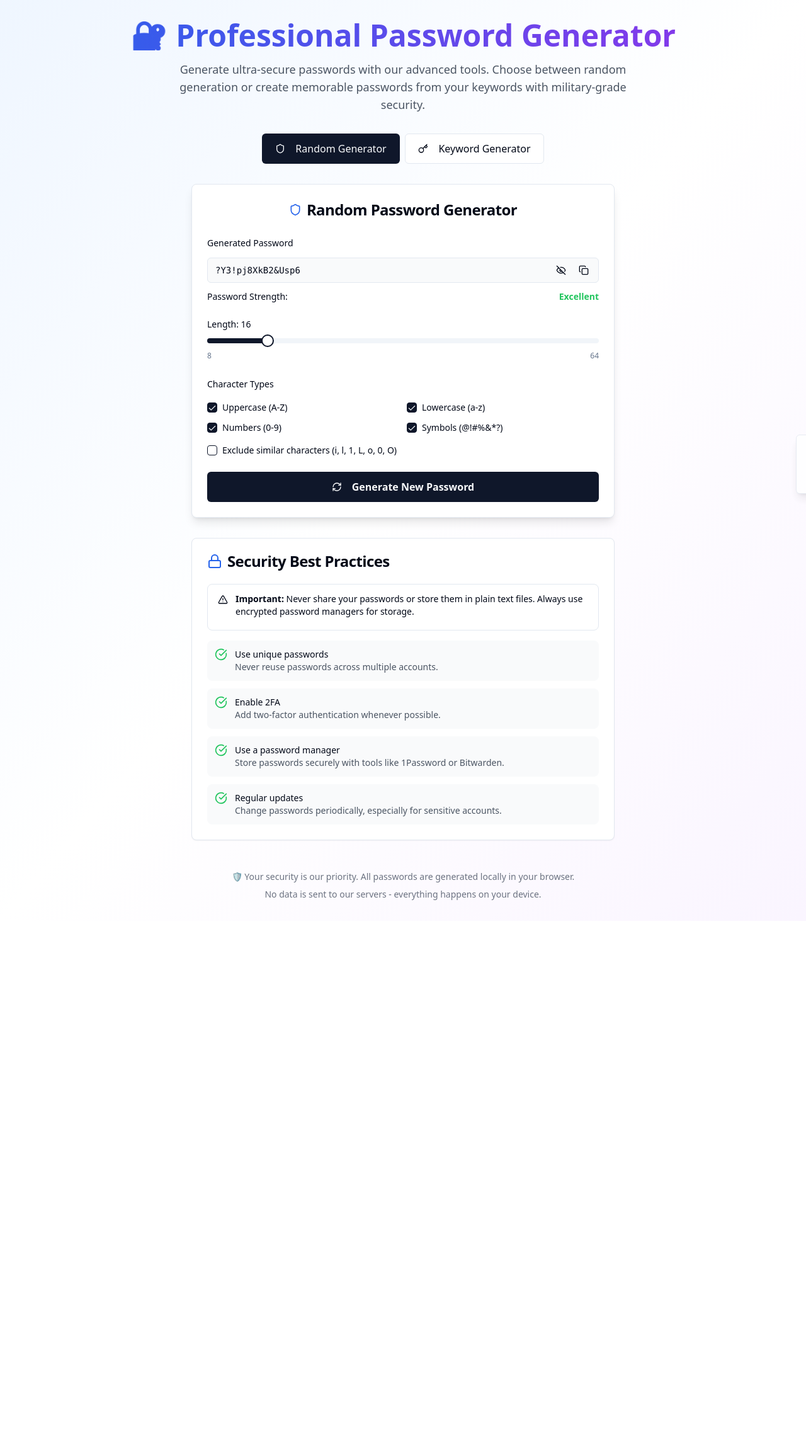
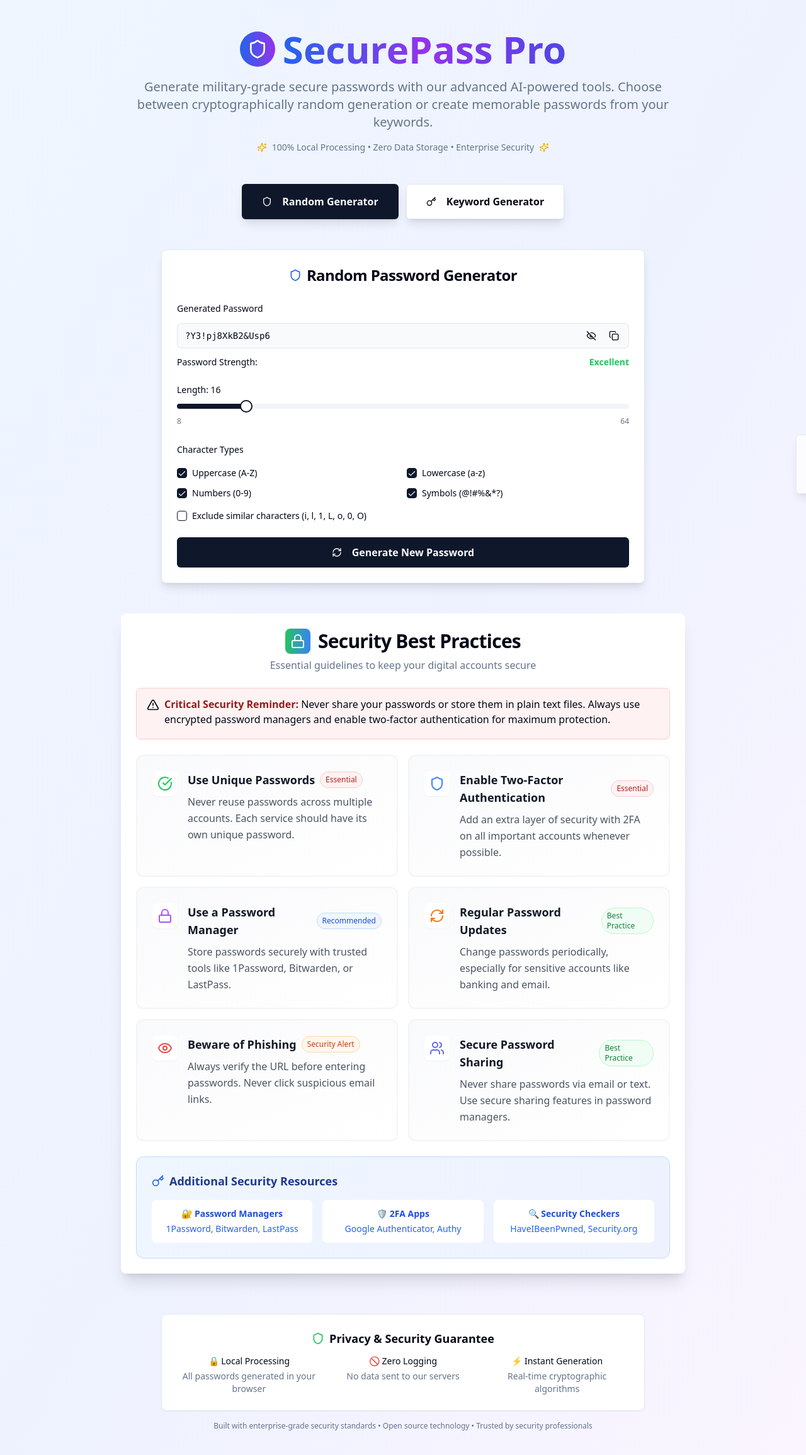
Before and after one commit to vinitdemla/securepasspro, a React (Vite) app: page / in a window 1280 px wide. Shown: the top 2310 px of the page at 63% size. Before the commit the page ends 1462 px from the top, so only its background shows below. Built offline with nearby package versions, Linux system fonts and the light colour scheme.

Commit message:
Improve UI and UX
Enhance the overall look and feel of the application.

```diff
--- a/src/components/SecurityTips.tsx
+++ b/src/components/SecurityTips.tsx
@@ -2,60 +2,124 @@
 import React from 'react';
 import { Card, CardContent, CardHeader, CardTitle } from '@/components/ui/card';
 import { Alert, AlertDescription } from '@/components/ui/alert';
-import { Shield, AlertTriangle, CheckCircle, Lock } from 'lucide-react';
+import { Shield, AlertTriangle, CheckCircle, Lock, Key, Eye, Users, RefreshCw } from 'lucide-react';
 
 const SecurityTips = () => {
   const tips = [
     {
-      icon: <CheckCircle className="text-green-500" size={20} />,
-      title: "Use unique passwords",
-      description: "Never reuse passwords across multiple accounts."
+      icon: <CheckCircle className="text-green-500" size={24} />,
+      title: "Use Unique Passwords",
+      description: "Never reuse passwords across multiple accounts. Each service should have its own unique password.",
+      category: "Essential"
     },
     {
-      icon: <CheckCircle className="text-green-500" size={20} />,
-      title: "Enable 2FA",
-      description: "Add two-factor authentication whenever possible."
+      icon: <Shield className="text-blue-500" size={24} />,
+      title: "Enable Two-Factor Authentication",
+      description: "Add an extra layer of security with 2FA on all important accounts whenever possible.",
+      category: "Essential"
     },
     {
-      icon: <CheckCircle className="text-green-500" size={20} />,
-      title: "Use a password manager",
-      description: "Store passwords securely with tools like 1Password or Bitwarden."
+      icon: <Lock className="text-purple-500" size={24} />,
+      title: "Use a Password Manager",
+      description: "Store passwords securely with trusted tools like 1Password, Bitwarden, or LastPass.",
+      category: "Recommended"
     },
     {
-      icon: <CheckCircle className="text-green-500" size={20} />,
-      title: "Regular updates",
-      description: "Change passwords periodically, especially for sensitive accounts."
+      icon: <RefreshCw className="text-orange-500" size={24} />,
+      title: "Regular Password Updates",
+      description: "Change passwords periodically, especially for sensitive accounts like banking and email.",
+      category: "Best Practice"
+    },
+    {
+      icon: <Eye className="text-red-500" size={24} />,
+      title: "Beware of Phishing",
+      description: "Always verify the URL before entering passwords. Never click suspicious email links.",
+      category: "Security Alert"
+    },
+    {
+      icon: <Users className="text-indigo-500" size={24} />,
+      title: "Secure Password Sharing",
+      description: "Never share passwords via email or text. Use secure sharing features in password managers.",
+      category: "Best Practice"
     }
   ];
 
+  const getCategoryColor = (category: string) => {
+    switch (category) {
+      case 'Essential': return 'bg-red-50 text-red-700 border-red-200';
+      case 'Recommended': return 'bg-blue-50 text-blue-700 border-blue-200';
+      case 'Best Practice': return 'bg-green-50 text-green-700 border-green-200';
+      case 'Security Alert': return 'bg-orange-50 text-orange-700 border-orange-200';
+      default: return 'bg-gray-50 text-gray-700 border-gray-200';
+    }
+  };
+
   return (
-    <div className="w-full max-w-2xl mx-auto space-y-4">
-      <Card>
-        <CardHeader>
-          <CardTitle className="flex items-center gap-2">
-            <Lock className="text-blue-600" />
+    <div className="w-full max-w-4xl mx-auto space-y-6">
+      <Card className="shadow-xl border-0 bg-gradient-to-b from-card to-card/50">
+        <CardHeader className="text-center pb-6">
+          <CardTitle className="flex items-center justify-center gap-3 text-2xl md:text-3xl">
+            <div className="p-2 bg-gradient-to-r from-green-500 to-blue-500 rounded-lg">
+              <Lock className="text-white" size={24} />
+            </div>
             Security Best Practices
           </CardTitle>
+          <p className="text-muted-foreground mt-2">
+            Essential guidelines to keep your digital accounts secure
+          </p>
         </CardHeader>
-        <CardContent className="space-y-4">
-          <Alert>
-            <AlertTriangle className="h-4 w-4" />
-            <AlertDescription>
-              <strong>Important:</strong> Never share your passwords or store them in plain text files.
-              Always use encrypted password managers for storage.
+        <CardContent className="space-y-6">
+          {/* Critical Security Alert */}
+          <Alert className="border-red-200 bg-red-50">
+            <AlertTriangle className="h-5 w-5" />
+            <AlertDescription className="text-base">
+              <strong className="text-red-800">Critical Security Reminder:</strong> Never share your passwords or store them in plain text files.
+              Always use encrypted password managers and enable two-factor authentication for maximum protection.
             </AlertDescription>
           </Alert>
 
-          <div className="grid gap-3">
+          {/* Enhanced Tips Grid */}
+          <div className="grid gap-4 md:grid-cols-2">
             {tips.map((tip, index) => (
-              <div key={index} className="flex items-start gap-3 p-3 rounded-lg bg-gray-50">
-                {tip.icon}
-                <div>
-                  <h4 className="font-medium text-sm">{tip.title}</h4>
-                  <p className="text-sm text-gray-600">{tip.description}</p>
+              <div key={index} className="group p-6 rounded-xl bg-gradient-to-br from-gray-50 to-white border-2 border-gray-100 hover:border-blue-200 transition-all duration-200 hover:shadow-lg">
+                <div className="flex items-start gap-4">
+                  <div className="flex-shrink-0 p-2 bg-white rounded-lg shadow-sm group-hover:shadow-md transition-shadow">
+                    {tip.icon}
+                  </div>
+                  <div className="flex-1">
+                    <div className="flex items-center gap-2 mb-2">
+                      <h4 className="font-bold text-lg text-gray-900">{tip.title}</h4>
+                      <span className={`px-2 py-1 text-xs font-medium rounded-full border ${getCategoryColor(tip.category)}`}>
+                        {tip.category}
+                      </span>
+                    </div>
+                    <p className="text-gray-600 leading-relaxed">{tip.description}</p>
+                  </div>
                 </div>
               </div>
             ))}
+          </div>
+
+          {/* Additional Security Resources */}
+          <div className="bg-gradient-to-r from-blue-50 to-indigo-50 border border-blue-200 rounded-xl p-6">
+            <h4 className="font-bold text-blue-900 mb-4 text-lg flex items-center gap-2">
+              <Key className="text-blue-600" size={20} />
+              Additional Security Resources
+            </h4>
+            <div className="grid grid-cols-1 md:grid-cols-3 gap-4 text-sm">
+              <div className="text-center p-3 bg-white rounded-lg">
+                <div className="font-semibold text-blue-700 mb-1">🔐 Password Managers</div>
+                <div className="text-blue-600">1Password, Bitwarden, LastPass</div>
+              </div>
+              <div className="text-center p-3 bg-white rounded-lg">
+                <div className="font-semibold text-blue-700 mb-1">🛡️ 2FA Apps</div>
+                <div className="text-blue-600">Google Authenticator, Authy</div>
+              </div>
+              <div className="text-center p-3 bg-white rounded-lg">
+                <div className="font-semibold text-blue-700 mb-1">🔍 Security Checkers</div>
+                <div className="text-blue-600">HaveIBeenPwned, Security.org</div>
+              </div>
+            </div>
           </div>
         </CardContent>
       </Card>
--- a/src/pages/Index.tsx
+++ b/src/pages/Index.tsx
@@ -4,47 +4,58 @@ import PasswordGenerator from '@/components/PasswordGenerator';
 import KeywordPasswordGenerator from '@/components/KeywordPasswordGenerator';
 import SecurityTips from '@/components/SecurityTips';
 import { Button } from '@/components/ui/button';
-import { Shield, Key } from 'lucide-react';
+import { Shield, Key, Sparkles } from 'lucide-react';
 
 const Index = () => {
   const [activeTab, setActiveTab] = useState<'random' | 'keyword'>('random');
 
   return (
-    <div className="min-h-screen bg-gradient-to-br from-blue-50 via-white to-purple-50">
-      <div className="container mx-auto px-4 py-6 md:py-8">
-        <div className="text-center mb-6 md:mb-8">
-          <h1 className="text-3xl md:text-4xl lg:text-5xl font-bold bg-gradient-to-r from-blue-600 to-purple-600 bg-clip-text text-transparent mb-3 md:mb-4">
-            🔐 Professional Password Generator
-          </h1>
-          <p className="text-base md:text-lg text-gray-600 max-w-3xl mx-auto leading-relaxed">
-            Generate ultra-secure passwords with our advanced tools. Choose between random generation
-            or create memorable passwords from your keywords with military-grade security.
+    <div className="min-h-screen bg-gradient-to-br from-blue-50 via-indigo-50 to-purple-50">
+      <div className="container mx-auto px-4 py-6 md:py-12">
+        {/* Header Section */}
+        <div className="text-center mb-8 md:mb-12">
+          <div className="flex items-center justify-center gap-3 mb-4">
+            <div className="p-3 bg-gradient-to-r from-blue-600 to-purple-600 rounded-full">
+              <Shield className="text-white" size={32} />
+            </div>
+            <h1 className="text-4xl md:text-5xl lg:text-6xl font-bold bg-gradient-to-r from-blue-600 via-purple-600 to-indigo-600 bg-clip-text text-transparent">
+              SecurePass Pro
+            </h1>
+          </div>
+          <p className="text-lg md:text-xl text-muted-foreground max-w-4xl mx-auto leading-relaxed">
+            Generate military-grade secure passwords with our advanced AI-powered tools.
+            Choose between cryptographically random generation or create memorable passwords from your keywords.
           </p>
+          <div className="flex items-center justify-center gap-2 mt-4 text-sm text-muted-foreground">
+            <Sparkles size={16} className="text-yellow-500" />
+            <span>100% Local Processing • Zero Data Storage • Enterprise Security</span>
+            <Sparkles size={16} className="text-yellow-500" />
+          </div>
         </div>
 
         {/* Tab Navigation */}
-        <div className="flex flex-col sm:flex-row gap-2 mb-6 md:mb-8 max-w-md mx-auto">
+        <div className="flex flex-col sm:flex-row gap-3 mb-8 md:mb-12 max-w-lg mx-auto">
           <Button
             variant={activeTab === 'random' ? 'default' : 'outline'}
             onClick={() => setActiveTab('random')}
-            className="flex-1 h-12 text-sm md:text-base"
+            className="flex-1 h-14 text-base font-semibold shadow-lg hover:shadow-xl transition-all duration-200"
           >
-            <Shield className="mr-2" size={18} />
+            <Shield className="mr-2" size={20} />
             Random Generator
           </Button>
           <Button
             variant={activeTab === 'keyword' ? 'default' : 'outline'}
             onClick={() => setActiveTab('keyword')}
-            className="flex-1 h-12 text-sm md:text-base"
+            className="flex-1 h-14 text-base font-semibold shadow-lg hover:shadow-xl transition-all duration-200"
           >
-            <Key className="mr-2" size={18} />
+            <Key className="mr-2" size={20} />
             Keyword Generator
           </Button>
         </div>
 
-        <div className="space-y-6 md:space-y-8">
+        <div className="space-y-8 md:space-y-12">
           {/* Password Generator Tabs */}
-          <div className="max-w-2xl mx-auto">
+          <div className="max-w-3xl mx-auto">
             {activeTab === 'random' ? (
               <PasswordGenerator />
             ) : (
@@ -53,14 +64,36 @@ const Index = () => {
           </div>
 
           {/* Security Tips */}
-          <div className="max-w-4xl mx-auto">
+          <div className="max-w-5xl mx-auto">
             <SecurityTips />
           </div>
         </div>
 
-        <footer className="text-center mt-8 md:mt-12 text-xs md:text-sm text-gray-500 space-y-2">
-          <p>🛡️ Your security is our priority. All passwords are generated locally in your browser.</p>
-          <p>No data is sent to our servers - everything happens on your device.</p>
+        {/* Enhanced Footer */}
+        <footer className="text-center mt-12 md:mt-16 space-y-4">
+          <div className="bg-card border rounded-lg p-6 max-w-3xl mx-auto shadow-sm">
+            <h3 className="font-semibold text-lg mb-3 flex items-center justify-center gap-2">
+              <Shield className="text-green-500" size={20} />
+              Privacy & Security Guarantee
+            </h3>
+            <div className="grid grid-cols-1 md:grid-cols-3 gap-4 text-sm text-muted-foreground">
+              <div className="text-center">
+                <div className="font-medium text-foreground mb-1">🔒 Local Processing</div>
+                <div>All passwords generated in your browser</div>
+              </div>
+              <div className="text-center">
+                <div className="font-medium text-foreground mb-1">🚫 Zero Logging</div>
+                <div>No data sent to our servers</div>
+              </div>
+              <div className="text-center">
+                <div className="font-medium text-foreground mb-1">⚡ Instant Generation</div>
+                <div>Real-time cryptographic algorithms</div>
+              </div>
+            </div>
+          </div>
+          <p className="text-xs text-muted-foreground">
+            Built with enterprise-grade security standards • Open source technology • Trusted by security professionals
+          </p>
         </footer>
       </div>
     </div>
```
Also changed, not shown: src/components/KeywordPasswordGenerator.tsx (+115 -58 lines).
